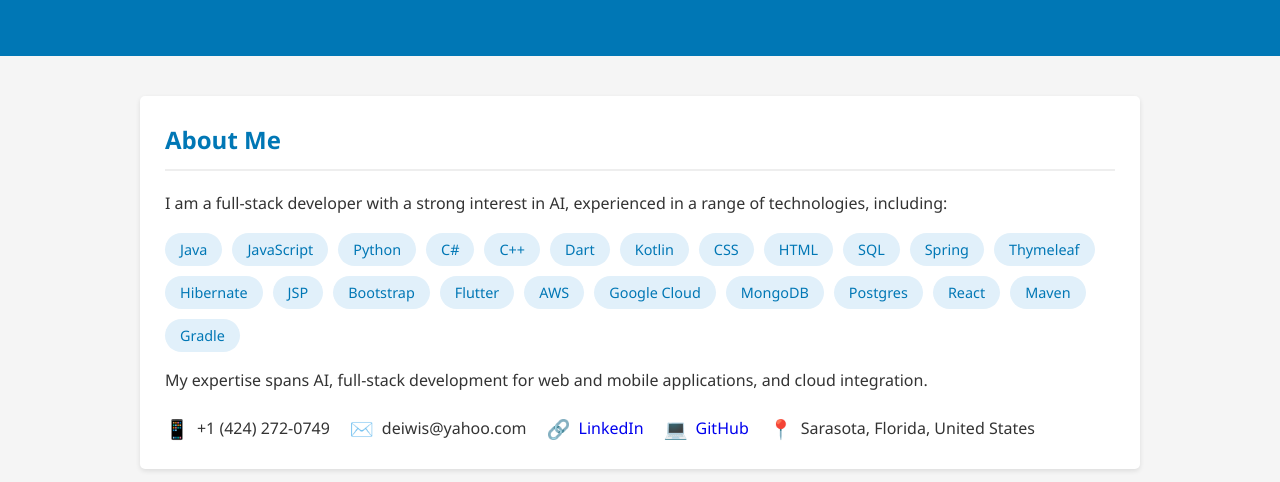
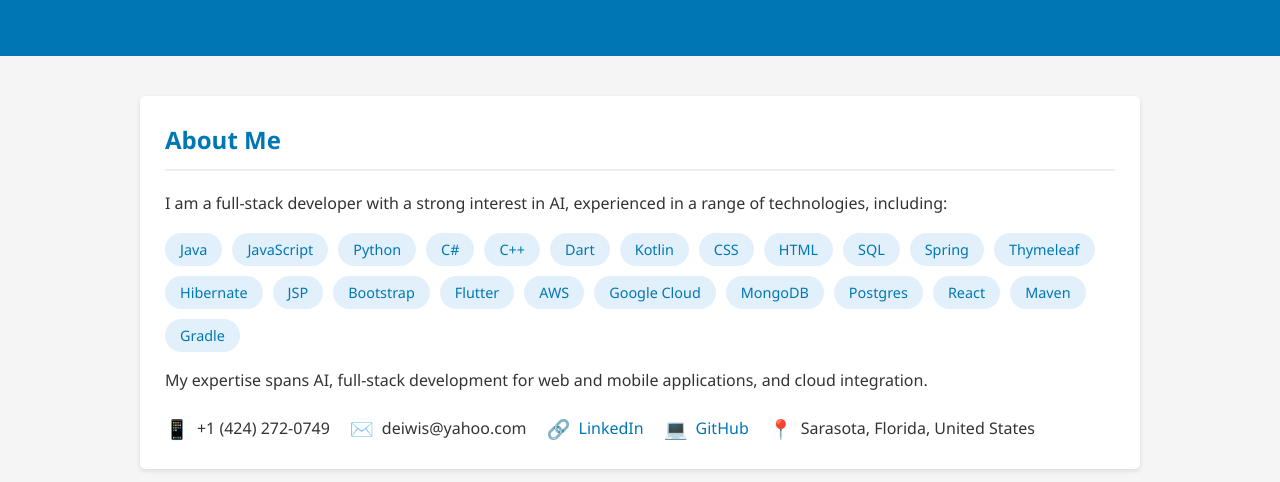
Before and after one commit to Deividas-Strole/deividas-strole.github.io, a plain HTML site: page index.html in a window 1280 px wide. Shown: the part 318-800 px from the top of the page. Drawn offline with Linux system fonts and the light colour scheme.

Commit message:
Update index.html

```diff
--- a/index.html
+++ b/index.html
@@ -228,12 +228,12 @@
                 </div>
                 <div class="contact-item">
                     <span class="contact-icon">🔗</span>
-                    <span><a href="https://www.linkedin.com/in/deividas-strole-94248866/" style="text-decoration: none;">LinkedIn</a></span>
+                    <span><a href="https://www.linkedin.com/in/deividas-strole-94248866/" style="text-decoration: none; color: #0077B5;">LinkedIn</a></span>
 <!--                     <span>linkedin.com/in/deividas-strole-94248866</span> -->
                 </div>
                 <div class="contact-item">
                     <span class="contact-icon">💻</span>
-                    <span><a href="https://github.com/Deividas-Strole" style="text-decoration: none;">GitHub</a></span>
+                    <span><a href="https://github.com/Deividas-Strole" style="text-decoration: none; color: #0077B5;">GitHub</a></span>
 <!--                     <span>github.com/Deividas-Strole</span> -->
                 </div>
                 <div class="contact-item">
```
